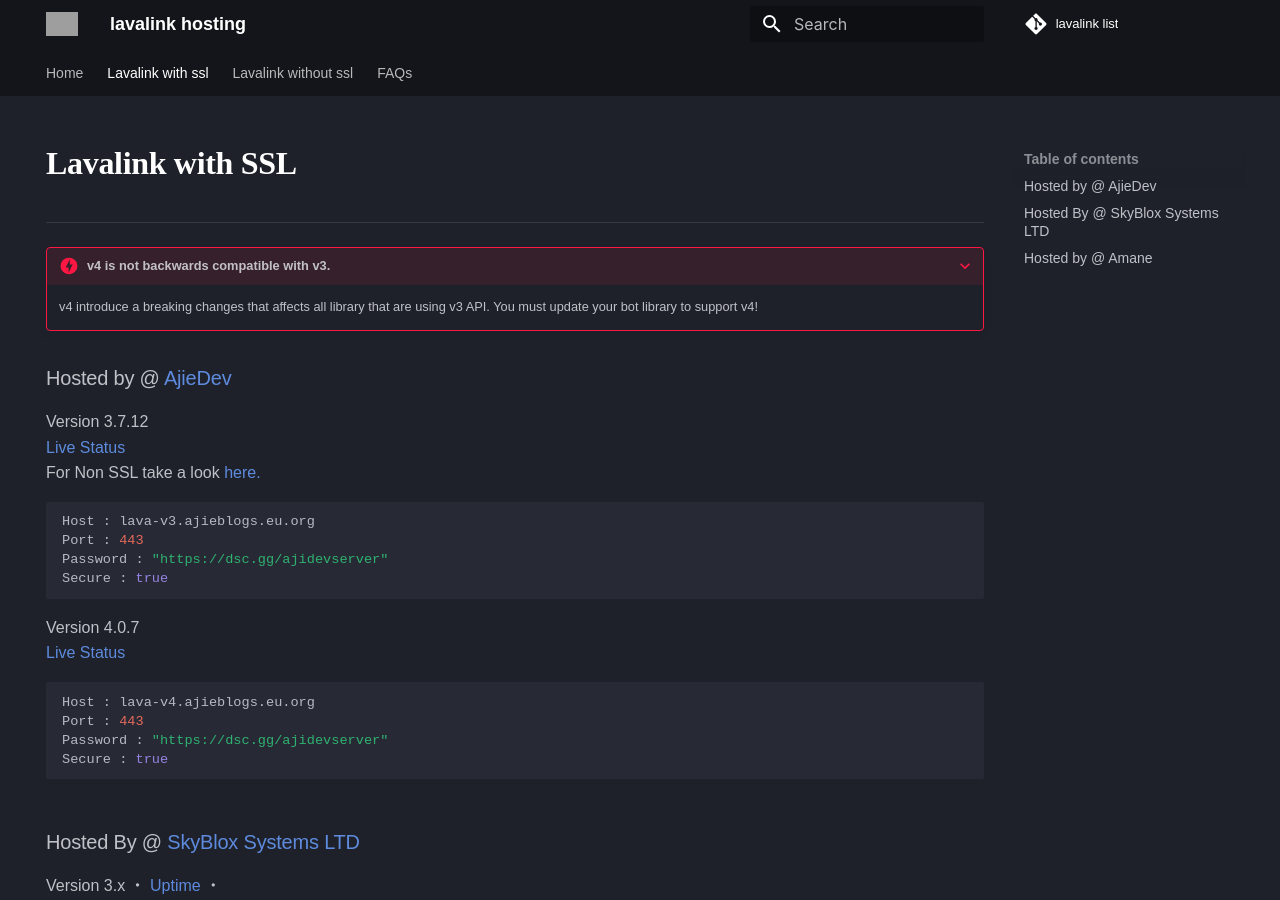
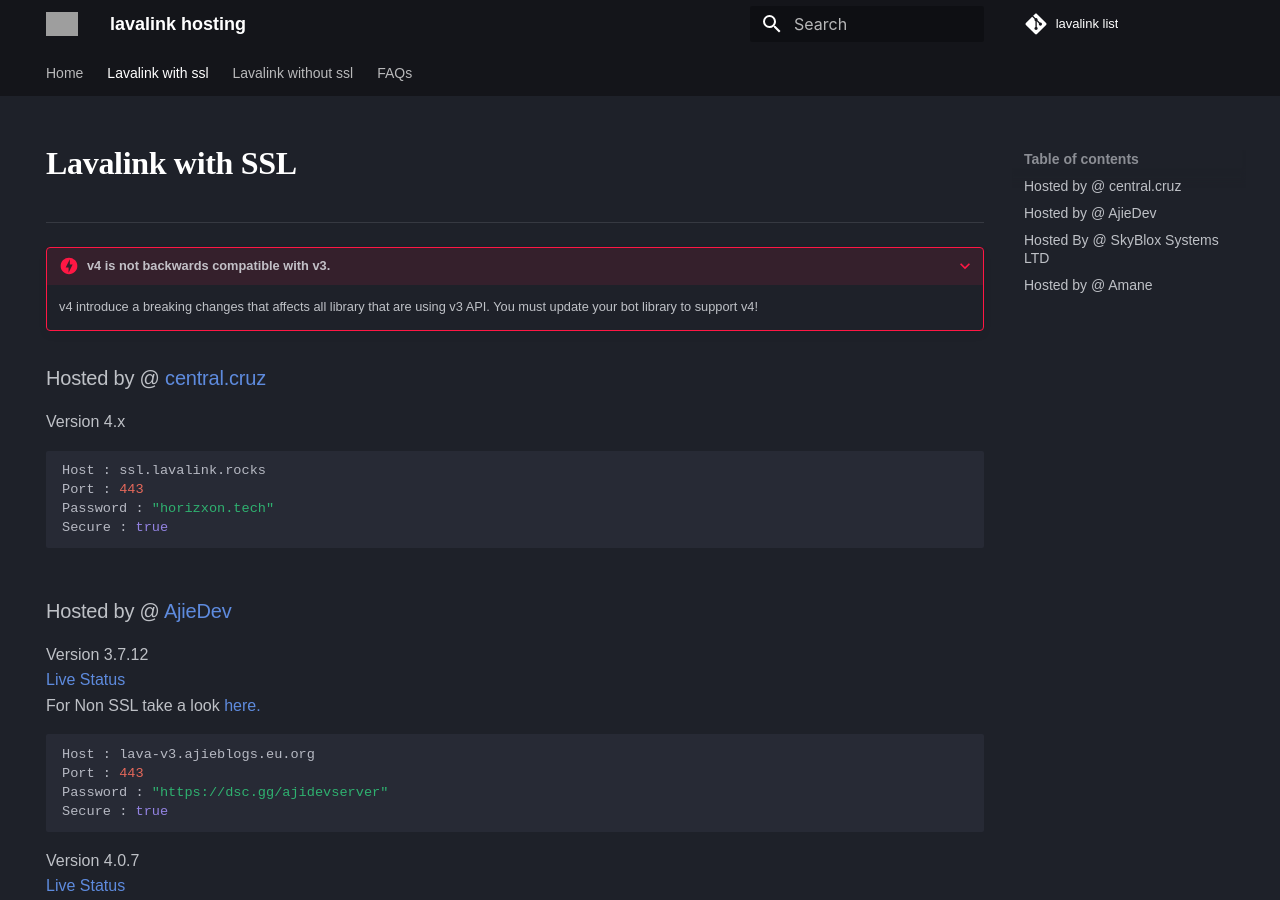
Before and after one commit to DarrenOfficial/lavalink-list, an MkDocs documentation site: the page built from docs/SSL/lavalink-with-ssl.md, in a window 1280 px wide and 900 px high. Built offline with MkDocs 1.6.1 and Material for MkDocs 9.7.7, drawn with Linux system fonts in a browser that asks for light colours; some web fonts are replaced; comment, search, counter and statistics services are not loaded; a style sheet for code colours, icons or effects is not loaded; grey boxes are pictures that could not be loaded.

Commit message:
Update lavalink-with-ssl.md

````diff
--- a/docs/SSL/lavalink-with-ssl.md
+++ b/docs/SSL/lavalink-with-ssl.md
@@ -16,6 +16,15 @@ hide:
 
     v4 introduce a breaking changes that affects all library that are using v3 API.
     You must update your bot library to support v4!
+
+### Hosted by @ [central.cruz](https://github.com/HenGPlayZ/)
+Version 4.x
+```bash
+Host : ssl.lavalink.rocks
+Port : 443
+Password : "horizxon.tech"
+Secure : true
+```
 
 ### Hosted by @ [AjieDev](https://github.com/AjieDev)
 Version 3.7.12 <br />
````
